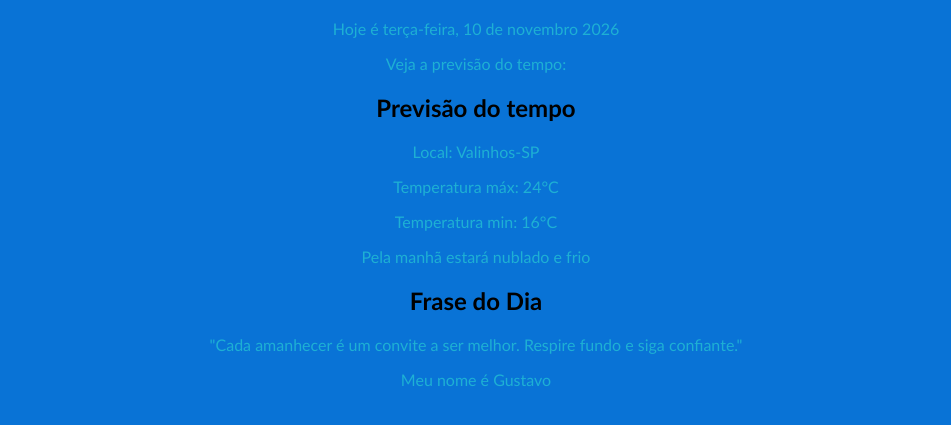
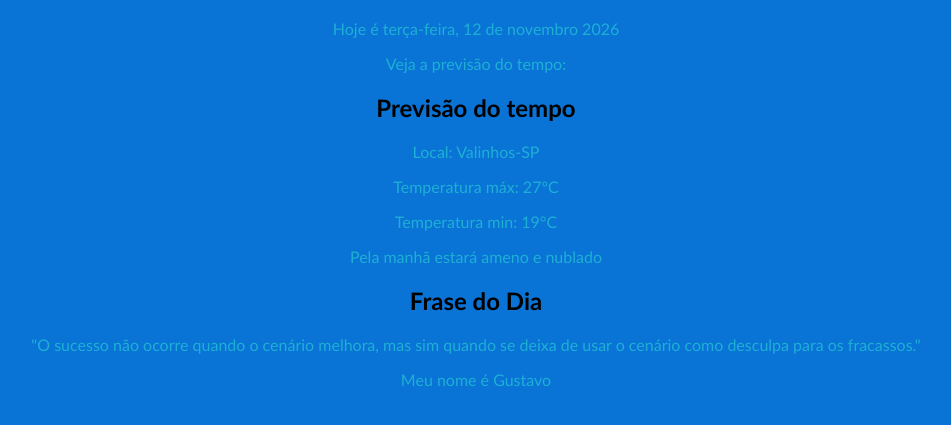
Before and after one commit to GustavoSotana/sauda-es, a plain HTML site: page index.html in a window 1280 px wide. Shown: the part 101-526 px from the top of the page, without its empty margins (164-1115 px from the left). Drawn offline with Linux system fonts and the light colour scheme.

Commit message:
12 de novembro

```diff
--- a/index.html
+++ b/index.html
@@ -7,16 +7,16 @@
     </head>
     <body>
         <h1>Saudações</h1>
-        <p>Hoje é terça-feira, 10 de novembro 2026</p>
+        <p>Hoje é terça-feira, 12 de novembro 2026</p>
         <p>Veja a previsão do tempo:</p>
 
         <h2>Previsão do tempo</h2>
         <p>Local: Valinhos-SP</p>
-        <p>Temperatura máx: 24°C</p>
-        <p>Temperatura min: 16°C</p>
-        <p>Pela manhã estará nublado e frio</p>
+        <p>Temperatura máx: 27°C</p>
+        <p>Temperatura min: 19°C</p>
+        <p>Pela manhã estará ameno e nublado</p>
 
         <h2>Frase do Dia</h2>
-        <p>"Cada amanhecer é um convite a ser melhor. Respire fundo e siga confiante."</p>
+        <p>"O sucesso não ocorre quando o cenário melhora, mas sim quando se deixa de usar o cenário como desculpa para os fracassos."</p>
         <p>Meu nome é Gustavo</p>
     </body>
```
